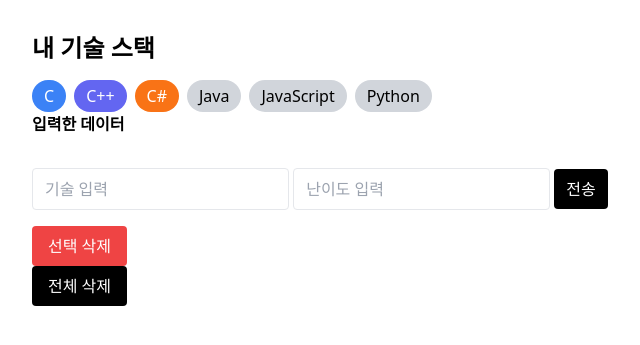
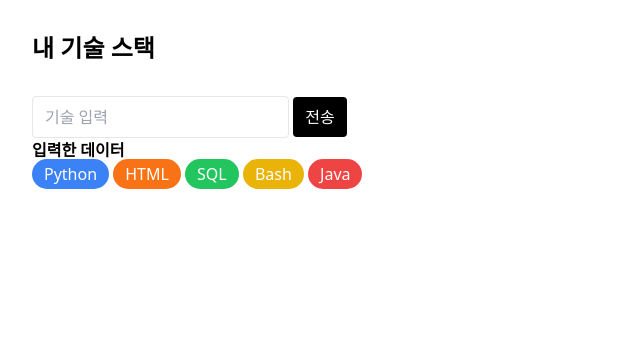
Before and after one commit to hyw18/hello, a Flask app: page / in a window 1280 px wide. Shown: the top 345 px of the page, without its empty margins (0-640 px from the left). Run offline with Flask 3, Linux system fonts and the light colour scheme; some libraries are stand-ins or nearby versions.

Commit message:
ver.5.6.1

```diff
--- a/app.py
+++ b/app.py
@@ -1,44 +1,26 @@
 from flask import Flask, render_template, request, redirect
 
 app = Flask(__name__)
-messages = []
+messages = messages = [
+    {"skill": "Python"},
+    {"skill": "HTML"},
+    {"skill": "SQL"},
+    {"skill": "Bash"},
+    {"skill": "Java"}
+]
 
 @app.route('/')
 def home():
-    skill = [
-        "C", "C++", "C#", "Java",
-        "JavaScript",
-        "Python"
-    ]
-    return render_template('index.html', data=skill, messages=messages)
+    return render_template('index.html', messages=messages)
 
 @app.route('/send', methods=['POST'])
 def send():
-    skill = request.form.get('skill')
-    level = request.form.get('level')
-    messages.append(skill + " / " + level)
-    return redirect('/')
+    skill = request.form.get('skill', '').strip()
 
-@app.route('/delete', methods=['POST'])
-def delete():
-    index = int(request.form['index'])
-    messages.pop(index)
-    return redirect('/')
+    if not skill:
+        return redirect('/')
 
-@app.route('/delete_all', methods=['POST'])
-def delete_all():
-    messages.clear()
-    return redirect('/')
-
-@app.route('/delete_selected', methods=['POST'])
-def delete_selected():
-    indexes = request.form.getlist('delete_indexes')
-
-    indexes = [int(index) for index in indexes]
-    indexes.sort(reverse=True)
-
-    for index in indexes:
-        messages.pop(index)
+    messages.append({"skill": skill})
 
     return redirect('/')
 
--- a/templates/index.html
+++ b/templates/index.html
@@ -6,53 +6,29 @@
 </head>
 <body class="p-8">
     <h1 class="text-2xl font-bold mb-4">내 기술 스택</h1>
+        <form action="/send" method="POST" class="mt-8">
+            <input type="text" name="skill" placeholder="기술 입력" class="border px-3 py-2 rounded">
+            <button type="submit" class="bg-black text-white px-3 py-2 rounded">전송</button>
+        </form>
 
-    <div class="flex gap-2 flex-wrap">
-        {% for skill in data %}
-            {% if skill == "C" %}
-                <span class="bg-blue-500 text-white px-3 py-1 rounded-full">{{ skill }}</span>
-            {% elif skill == "C#" %}
-                <span class="bg-orange-500 text-white px-3 py-1 rounded-full">{{ skill }}</span>
-            {% elif skill == "C++" %}
-                <span class="bg-indigo-500 text-white px-3 py-1 rounded-full">{{ skill }}</span>
+
+    <h2 class="mt9 text=xl font-bold">입력한 데이터</h2>
+        {% for item in messages %}
+            {% if item["skill"] == "Python" %}
+                <span class="bg-blue-500 text-white px-3 py-1 rounded-full">{{ item["skill"] }}</span>
+            {% elif item["skill"] == "HTML" %}
+                <span class="bg-orange-500 text-white px-3 py-1 rounded-full">{{ item["skill"] }}</span>
+            {% elif item["skill"] == "CSS" %}
+                <span class="bg-indigo-500 text-white px-3 py-1 rounded-full">{{ item["skill"] }}</span>
+            {% elif item["skill"] == "SQL" %}
+                <span class="bg-green-500 text-white px-3 py-1 rounded-full">{{ item["skill"] }}</span>
+            {% elif item["skill"] == "Bash" %}
+                <span class="bg-yellow-500 text-white px-3 py-1 rounded-full">{{ item["skill"] }}</span>
+            {% elif item["skill"] == "Java" %}
+                <span class="bg-red-500 text-white px-3 py-1 rounded-full">{{ item["skill"] }}</span>
             {% else %}
-                <span class="bg-gray-300 px-3 py-1 rounded-full">{{ skill }}</span>
+                <span class="bg-gray-300 px-3 py-1 rounded-full">{{ item["skill"] }}</span>
             {% endif %}
         {% endfor %}
-    </div>
-    <div>
-        <h2 class="mt9 text=xl font-bold">입력한 데이터</h2>
-        {% for item in messages %}
-            <div class="bg-green-200 p-2 m-2 rounded flex items-center gap-3">
-                <input type="checkbox"
-                name="delete_indexes"
-                value="{{ loop.index0 }}"
-                form="deleteForm">
-                <span>{{ item }}</span>
-                <form action="/delete" method="post"onclick="return confirm('정말 삭제할까요?')" class="ml-auto">
-                    <input type="hidden" name="index" value="{{ loop.index0 }}">
-                    <button type="submit" class="ml-2 bg-red-500 text-white px-3 py-1 rounded">
-                        삭제
-                    </button>
-                </form>
-
-            </div>
-        {% endfor %}
-    </div>
-    <form action="/send" method="POST" class="mt-8">
-        <input type="text" name="skill" placeholder="기술 입력" class="border px-3 py-2 rounded">
-        <input type="text" name="level" placeholder="난이도 입력" class="border px-3 py-2 rounded">
-        <button type="submit" class="bg-black text-white px-3 py-2 rounded">전송</button>
-    </form>
-    <form id="deleteForm" action="/delete_selected" method="post">
-        <button type="submit" class="mt-4 bg-red-500 text-white px-4 py-2 rounded">
-            선택 삭제
-        </button>
-    </form>
-    <form action="/delete_all" method="post">
-        <button type="submit" class="bg-black text-white px-4 py-2 rounded">
-            전체 삭제
-        </button>
-    </form>
 </body>
 </html>
```
Also changed, not shown: README.md.
